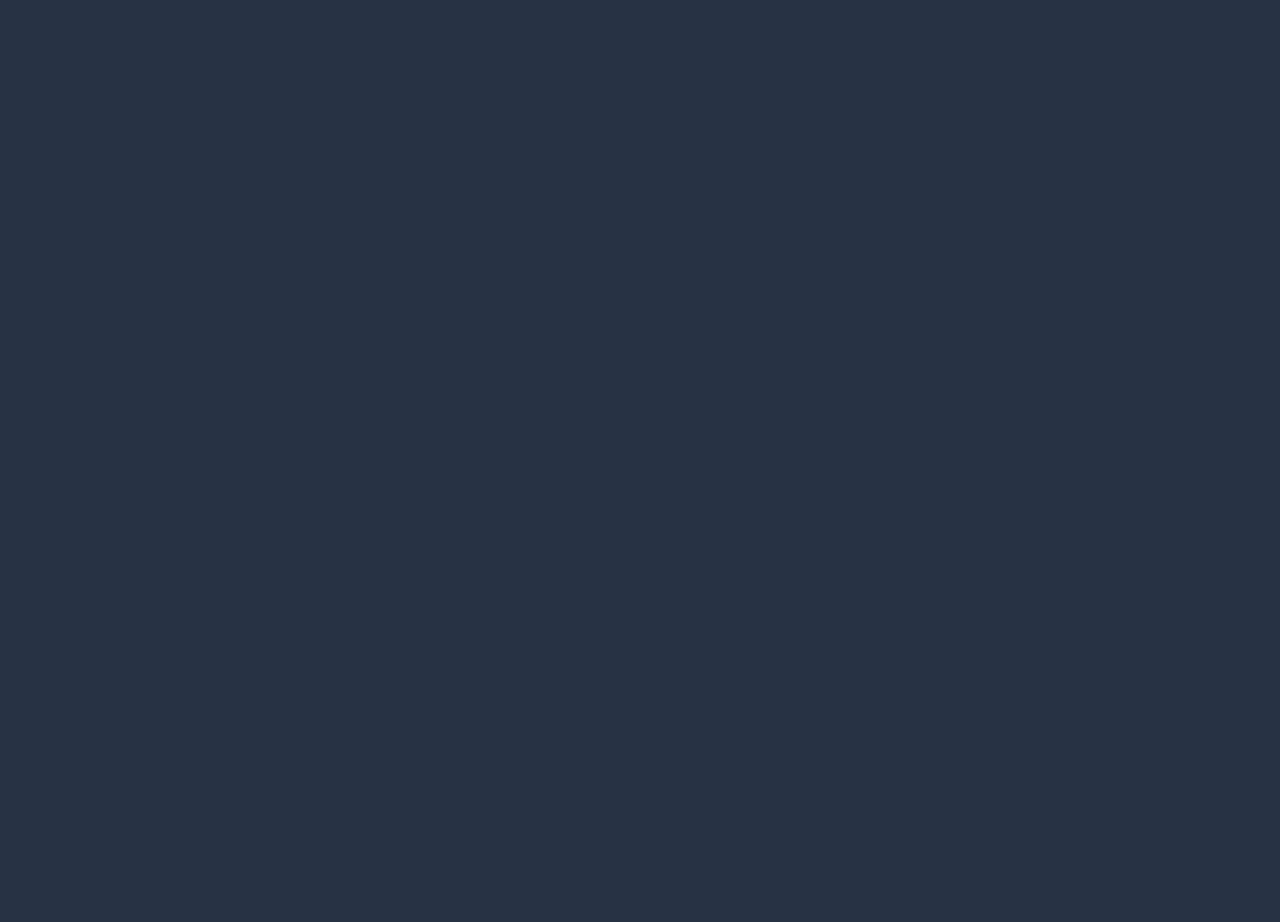
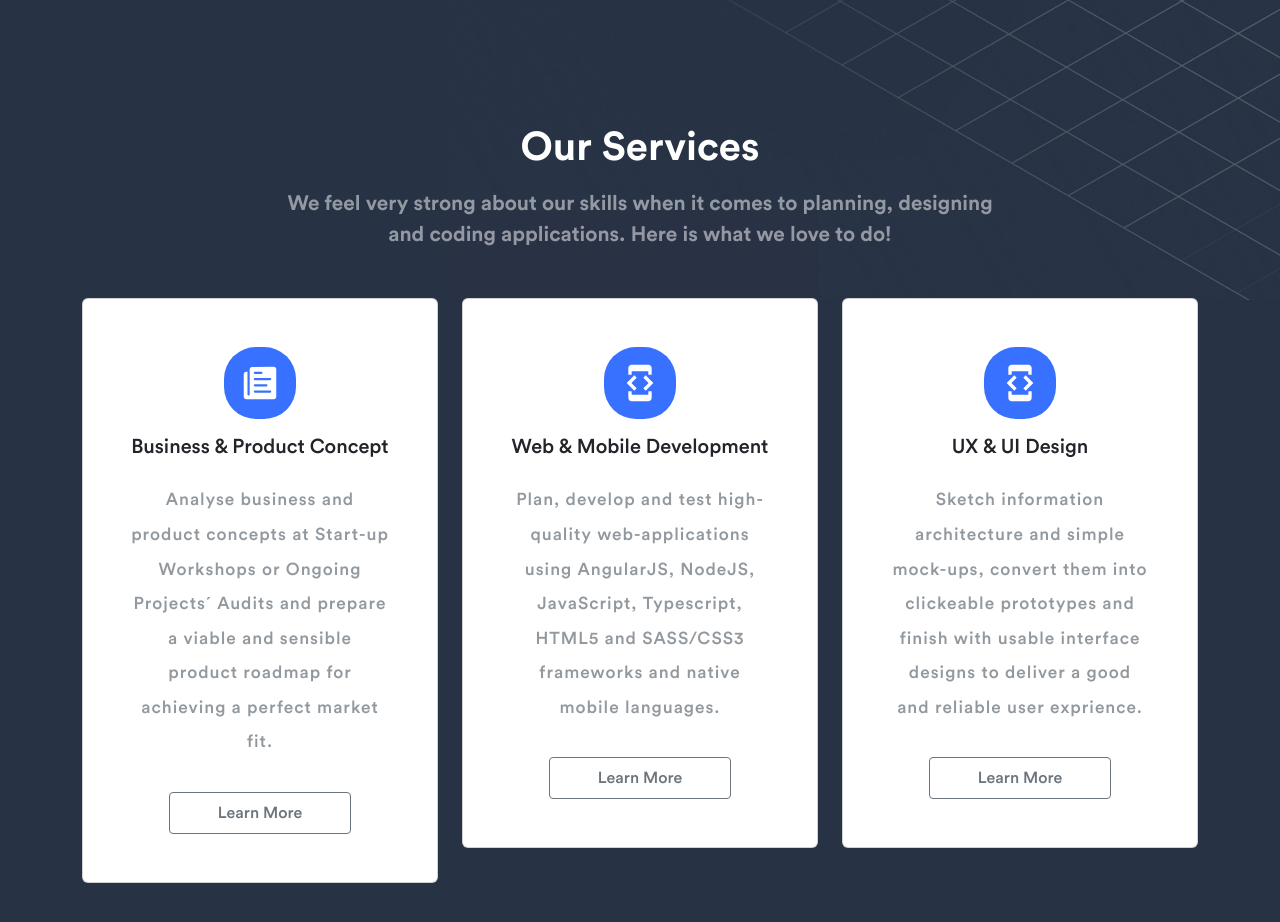
Before and after one commit to EmilianoAloi/landing-page, a React (Vite) app: page / in a window 1280 px wide. Shown: the part 740-1662 px from the top of the page. Before the commit the page ends 800 px from the top, so only its background shows below. Built offline with nearby package versions, Linux system fonts and the light colour scheme.

Commit message:
Services section created

```diff
--- a/src/App.tsx
+++ b/src/App.tsx
@@ -3,14 +3,20 @@ import './App.css'
 import './font/stylesheet.css'
 import Navbar from './components/Navbar';
 import Hero from './components/Hero';
-
+import Services from './components/Services';
 function App() {
 
   return (
     <>
-      <div className='container h-100'>
-        <Navbar />
-        <Hero />
+      <div className='bg-right-top'>
+        <div className='container h-100'>
+          <Navbar />
+          <Hero />
+        </div>
+      </div>
+      <div className='body-container'>
+        <Services />
+
       </div>
     </>
   )
--- /dev/null
+++ b/src/components/Cards/ActionCard.tsx
@@ -0,0 +1,20 @@
+
+
+const ActionCard = ({ icon: IconComponent, title, body }) => {
+    return (
+        <div className="card mb-5 ">
+            <div className="card-body action-card text-center d-flex flex-column align-items-center justify-content-around gap-3">
+                {IconComponent &&
+                    <div className="custom-blue-bg text-white p-3 rounded-5">
+                        <IconComponent size={40} />
+                    </div>
+                }
+                <h3 className="card-title ">{title}</h3>
+                <p className="card-text action-card-text lh-lg text-secondary letter-spacing-1 text-opacity-75 ">{body}</p>
+                <button href="#" className="btn btn-outline-secondary rounded-1 px-5  py-2">Learn More</button>
+            </div>
+        </div>
+    )
+}
+
+export default ActionCard
--- /dev/null
+++ b/src/components/Services.tsx
@@ -0,0 +1,37 @@
+import ActionCard from "./Cards/ActionCard";
+import { IoIosPaper } from "react-icons/io";
+import { MdDeveloperMode } from "react-icons/md";
+import { motion } from "framer-motion";
+
+const Services = () => {
+
+    const serviceCards = [
+        { icon: IoIosPaper, title: "Business & Product Concept", body: " Analyse business and product concepts at Start-up Workshops or Ongoing Projects´ Audits and prepare a viable and sensible product roadmap for achieving a perfect market fit." },
+        { icon: MdDeveloperMode, title: "Web & Mobile Development", body: "Plan, develop and test high-quality web-applications using AngularJS, NodeJS, JavaScript, Typescript, HTML5 and SASS/CSS3 frameworks and native mobile languages." },
+        { icon: MdDeveloperMode, title: "UX & UI Design", body: "Sketch information architecture and simple mock-ups, convert them into clickeable prototypes and finish with usable interface designs to deliver a good and reliable user exprience." }
+    ];
+
+    return (
+        <motion.section
+            id="services"
+            className="container services-container pb-5"
+            initial={{ opacity: 0, x: -200 }}
+            whileInView={{ opacity: 1, x: 0 }}
+            transition={{ duration: 1 }}
+        >
+            <div className="text-center my-5">
+                <h2 className="fw-semibold fs-3 mb-3 ">Our Services</h2>
+                <p className=" services-container-subtitle text-white-50 fs-6 fw-semibold ">We feel very strong about our skills when it comes to planning, designing <br /> and coding applications. Here is what we love to do!</p>
+            </div>
+
+            <div className="row ">
+                {serviceCards.map((card, i) => (
+                    <div key={i} className="col-12 col-sm-6 col-lg-4">
+                        <ActionCard icon={card.icon} title={card.title} body={card.body} />
+                    </div>
+                ))}
+            </div>
+        </motion.section>)
+}
+
+export default Services
```
